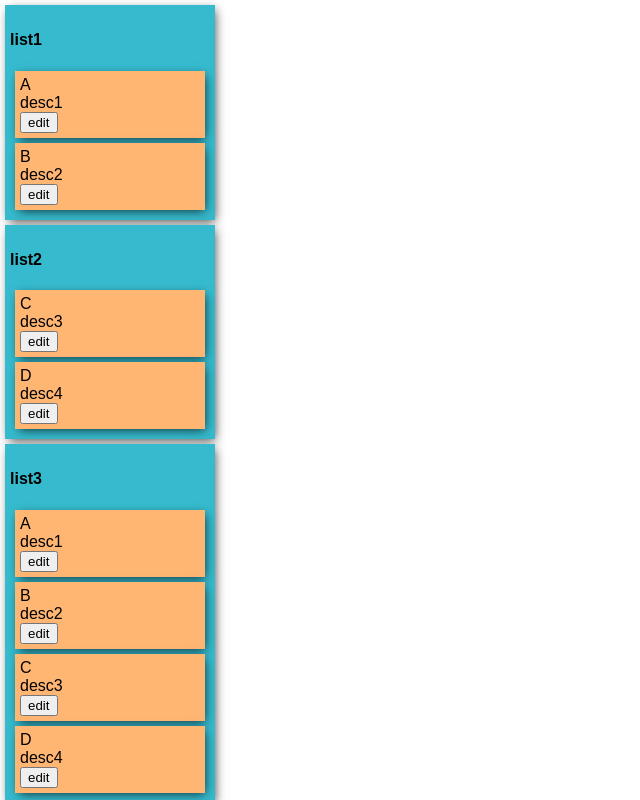
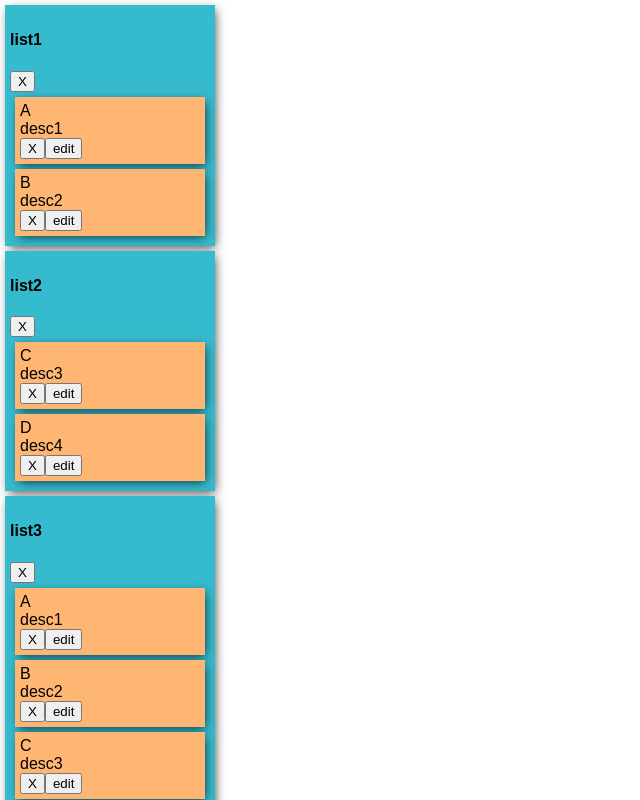
Before and after one commit to Nikolay-4/task-manager, a React (Create React App) app: page / in a window 1280 px wide. Shown: the top 800 px of the page, without its empty margins (0-640 px from the left). Built offline with nearby package versions, Linux system fonts and the light colour scheme.

Commit message:
добавлено удаление задач и списков

```diff
--- a/src/Index/App/Board.js
+++ b/src/Index/App/Board.js
@@ -49,13 +49,13 @@ export default class Board extends Component {
     }
 
 
+
     handleOnChangeTask(data) {
 
         let currentTaskListArray = this.state.taskListArray;
         let listNameArray = currentTaskListArray.map((item) => {
             return item.listName
         });
-
         let indexCurrentList = listNameArray.indexOf(data.currentList);
         let indexSelectList = listNameArray.indexOf(data.selectedList);
         if ((indexCurrentList === -1) || (indexSelectList === -1)) return;
@@ -114,6 +114,43 @@ export default class Board extends Component {
         });
     }
 
+    handleOnDeleteTask(taskId, currentList){
+        let currentTaskListArray = this.state.taskListArray;
+        let listNameArray = currentTaskListArray.map((item) => {
+            return item.listName
+        });
+        let indexList = listNameArray.indexOf(currentList);
+
+        if (indexList === -1) return;
+
+        let indexTask = currentTaskListArray[indexList].tasks.map((item) => item.id).indexOf(taskId);
+        if (indexTask === -1) return;
+
+        currentTaskListArray[indexList].tasks.splice(indexTask, 1);
+        this.setState({
+            taskListArray: currentTaskListArray
+        });
+    }
+
+    handleOnDeleteTaskList(currentList){
+        if(currentList === undefined) return;
+        let currentTaskListArray = this.state.taskListArray;
+        let listNameArray = currentTaskListArray.map((item) => {
+            return item.listName
+        });
+        let indexList = listNameArray.indexOf(currentList);
+        console.log("-----------------", indexList);
+        console.log("-----------------", currentList);
+        /*let confirmResult = true;
+        if(currentTaskListArray[indexList].length > 0)
+            confirmResult = confirm("Task list is not empty. Do you really want to delete all tasks?");
+        if(!confirmResult) return;*/
+        currentTaskListArray.splice(indexList, 1);
+        this.setState({
+            taskListArray: currentTaskListArray
+        });
+    }
+
     render() {
 
         let nameListArray = this.state.taskListArray.map(item => item.listName);
@@ -122,7 +159,7 @@ export default class Board extends Component {
         let listArray = this.state.taskListArray.map(item => {
             let tasks = item.tasks.map(item => {
                 item.id = NEXT_TASK_ID++;
-                console.log(`Item ${item.name} has id = ${item.id}`);
+                console.log(`Item ${item.taskName} has id = ${item.id}`);
                 return item;
             });
 
@@ -134,6 +171,8 @@ export default class Board extends Component {
                     tasks={tasks}
                     nameListArray={nameListArray}
                     handleOnChangeTask={this.handleOnChangeTask.bind(this)}
+                    handleOnDeleteTask={this.handleOnDeleteTask.bind(this)}
+                    handleOnDeleteTaskList={this.handleOnDeleteTaskList.bind(this)}
                 />
             );
         });
--- a/src/Index/App/TaskList.js
+++ b/src/Index/App/TaskList.js
@@ -3,6 +3,11 @@ import Task from './TaskList/Task';
 import PropTypes from 'prop-types';
 
 export default class TaskList extends Component {
+
+    handleOnDelete(){
+        this.props.handleOnDeleteTaskList(this.props.listName);
+    }
+
     render() {
         let tasks = this.props.tasks.map((item, i, arr) => {
             return <Task
@@ -13,11 +18,14 @@ export default class TaskList extends Component {
                         nameListArray={this.props.nameListArray}
                         currentList={this.props.listName}
                         handleOnChangeTask={this.props.handleOnChangeTask}
+                        handleOnDeleteTask={this.props.handleOnDeleteTask}
                     />
+
         });
         return (
             <div className="taskList">
                 <h4> {this.props.listName}</h4>
+                <button onClick={() => this.handleOnDelete()}>X</button>
                 {tasks}
             </div>
         );
@@ -27,5 +35,6 @@ export default class TaskList extends Component {
 TaskList.propTypes = {
     nameListArray: PropTypes.arrayOf(PropTypes.string).isRequired,
     listName: PropTypes.string.isRequired,
-    handleOnChangeTask: PropTypes.func.isRequired
+    handleOnChangeTask: PropTypes.func.isRequired,
+    handleOnDeleteTaskList: PropTypes.func.isRequired
 };
--- a/src/Index/App/TaskList/Task.js
+++ b/src/Index/App/TaskList/Task.js
@@ -31,16 +31,22 @@ export default class Task extends Component {
                 <div className="description">
                     {this.state.taskDesc}
                 </div>
+                <button onClick={() =>{this.handleOnDelete()}}> X </button>
                 <button onClick={() => {
-                    this.handleOnClick();
-                }}> edit
+                    this.handleOnEdit();
+                }}>
+                    edit
                 </button>
                 {editTask}
             </div>
         );
     }
 
-    handleOnClick() {
+    handleOnDelete(){
+        this.props.handleOnDeleteTask(this.props.id, this.props.currentList);
+    }
+
+    handleOnEdit() {
         this.setState({
             editable: true
         });
@@ -52,5 +58,6 @@ Task.propTypes = {
     desc: PropTypes.string,
     currentList: PropTypes.string.isRequired,
     nameListArray: PropTypes.arrayOf(PropTypes.string).isRequired,
-    handleOnChangeTask: PropTypes.func.isRequired
+    handleOnChangeTask: PropTypes.func.isRequired,
+    handleOnDeleteTask: PropTypes.func.isRequired
 };
```
Lines whose indentation alone changed are shown as unchanged.
